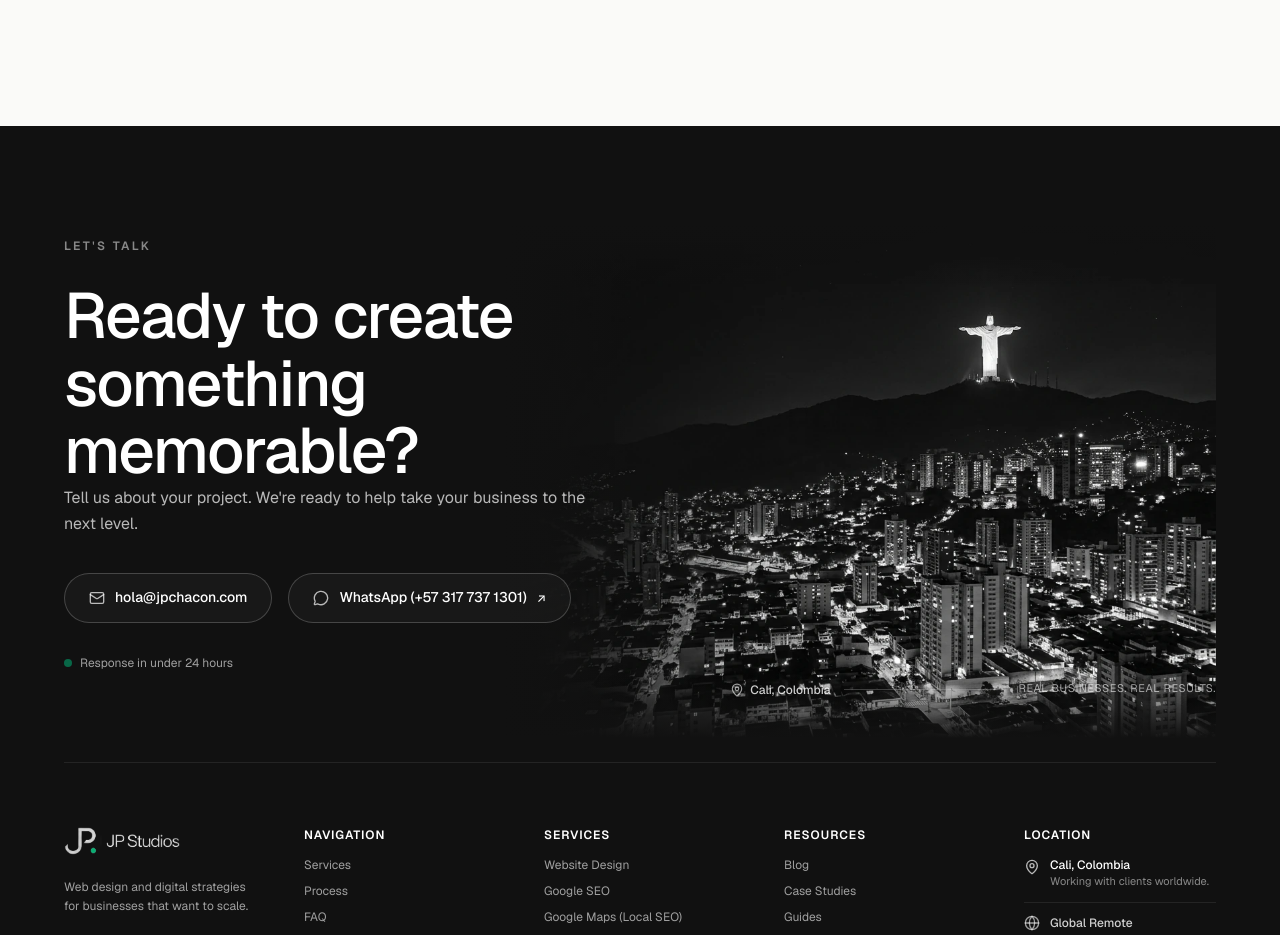
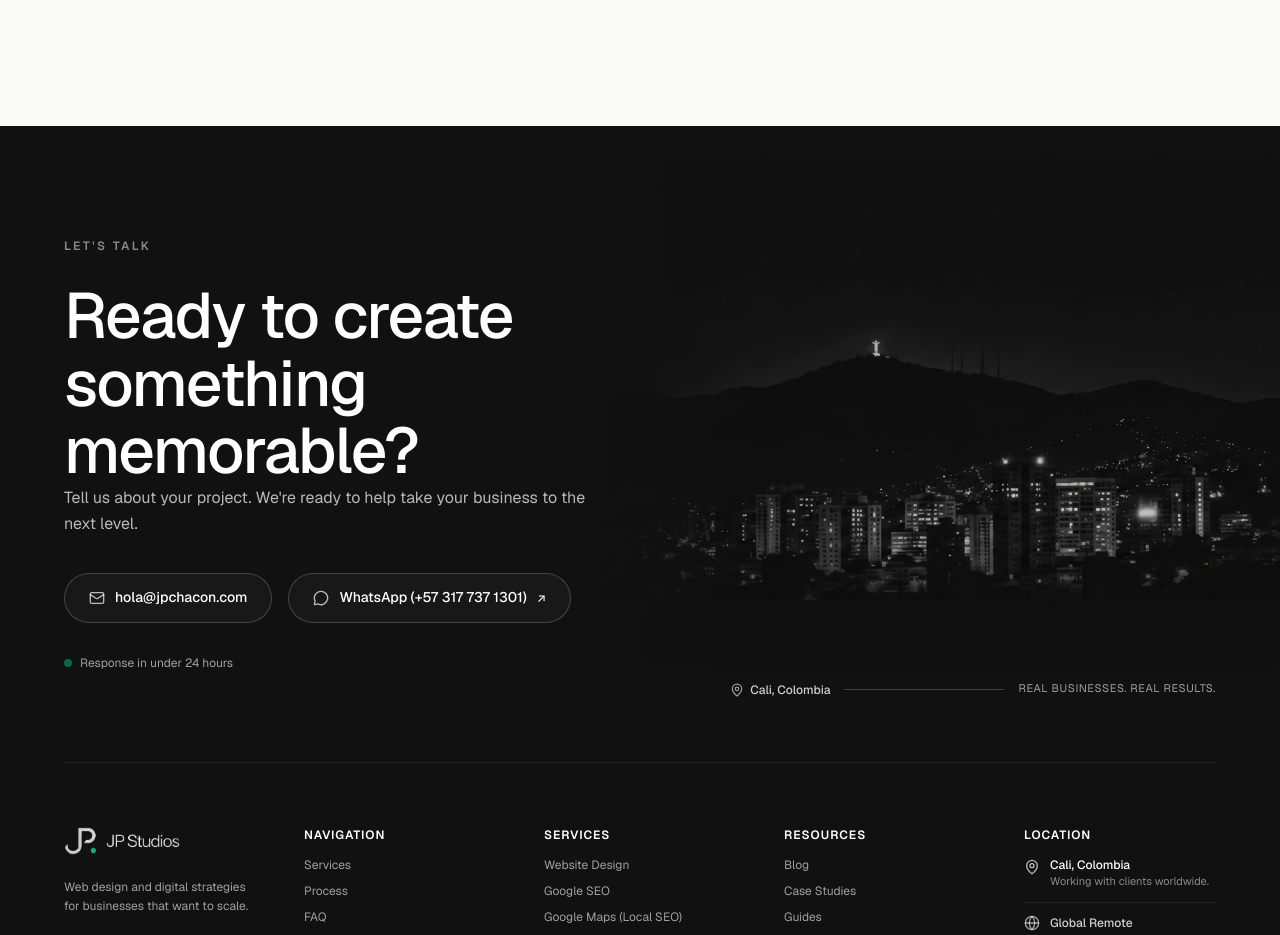
Before and after one commit to Juanpa571/portfolio, a React (Vite) app: page / in a window 1280 px wide. Shown: the part 5232-6167 px from the top of the page. Built offline with nearby package versions, Linux system fonts and the light colour scheme.

Commit message:
feat(footer): bleed subtle distant Cristo Rey city layer to right edge with zero margins

```diff
--- a/src/components/layout/Footer.tsx
+++ b/src/components/layout/Footer.tsx
@@ -53,6 +53,26 @@ export const Footer: React.FC = () => {
       data-theme="dark"
       className="relative bg-[#111111] text-white w-full overflow-hidden select-none"
     >
+      {/* Desktop Panoramic City Layer - Bleeds completely to the far right edge of the viewport with zero margins */}
+      <div className="hidden lg:block absolute right-0 top-0 h-[520px] xl:h-[560px] 2xl:h-[600px] w-[56vw] min-w-[750px] max-w-[1300px] pointer-events-none select-none overflow-hidden z-0">
+        <picture className="w-full h-full block">
+          <source type="image/webp" srcSet="/cristo-rey-cali-night.webp" />
+          <img
+            src="/cristo-rey-cali-night.jpg"
+            alt="Panorámica nocturna de Cali desde Cristo Rey"
+            className="w-full h-full object-cover object-right-bottom opacity-90 transition-transform duration-1000 ease-out hover:scale-[1.01]"
+            width={1376}
+            height={768}
+            loading="lazy"
+            decoding="async"
+          />
+        </picture>
+        {/* Soft edge overlays to ensure 100% seamless genuine blending into solid #111111 */}
+        <div className="absolute inset-y-0 left-0 w-44 xl:w-56 bg-gradient-to-r from-[#111111] via-[#111111]/85 to-transparent pointer-events-none" />
+        <div className="absolute inset-x-0 top-0 h-24 bg-gradient-to-b from-[#111111] to-transparent pointer-events-none" />
+        <div className="absolute inset-x-0 bottom-0 h-20 bg-gradient-to-t from-[#111111] to-transparent pointer-events-none" />
+      </div>
+
       {/* Expanded Container with reduced side margins to give monumental breathing room */}
       <div className="w-full max-w-[1760px] mx-auto px-6 sm:px-10 lg:px-14 xl:px-16 2xl:px-20 pt-16 sm:pt-20 lg:pt-24 pb-8 flex flex-col justify-between relative z-10">
 
@@ -60,26 +80,6 @@ export const Footer: React.FC = () => {
             PART 1: HERO ZONE (Split: Left Copy + Right Panoramic Night City)
             ======================================================== */}
         <div className="relative min-h-[460px] lg:min-h-[500px] xl:min-h-[540px] flex flex-col justify-between pb-12 sm:pb-14 lg:pb-16">
-
-          {/* Desktop Panoramic Background Layer */}
-          <div className="hidden lg:block absolute right-0 top-0 bottom-6 w-[58%] xl:w-[62%] 2xl:w-[65%] pointer-events-none select-none overflow-hidden">
-            <picture className="w-full h-full block">
-              <source type="image/webp" srcSet="/cristo-rey-cali-night.webp" />
-              <img
-                src="/cristo-rey-cali-night.jpg"
-                alt="Panorámica nocturna de Cali desde Cristo Rey"
-                className="w-full h-full object-cover object-[right_center] transition-transform duration-1000 ease-out hover:scale-[1.02]"
-                width={1376}
-                height={768}
-                loading="lazy"
-                decoding="async"
-              />
-            </picture>
-            {/* Smooth edge overlays to guarantee flawless blend into #111111 */}
-            <div className="absolute inset-y-0 left-0 w-32 bg-gradient-to-r from-[#111111] via-[#111111]/70 to-transparent pointer-events-none" />
-            <div className="absolute inset-x-0 top-0 h-16 bg-gradient-to-b from-[#111111] to-transparent pointer-events-none" />
-            <div className="absolute inset-x-0 bottom-0 h-16 bg-gradient-to-t from-[#111111] to-transparent pointer-events-none" />
-          </div>
 
           {/* Upper Content Row: Left Hero Copy */}
           <div className="relative z-10 w-full lg:w-[48%] xl:w-[46%] 2xl:w-[44%] flex flex-col items-start justify-center space-y-6 sm:space-y-7 pt-2 lg:pt-4">
```
Also changed, not shown: public/cristo-rey-cali-night.jpg, public/cristo-rey-cali-night.webp.
